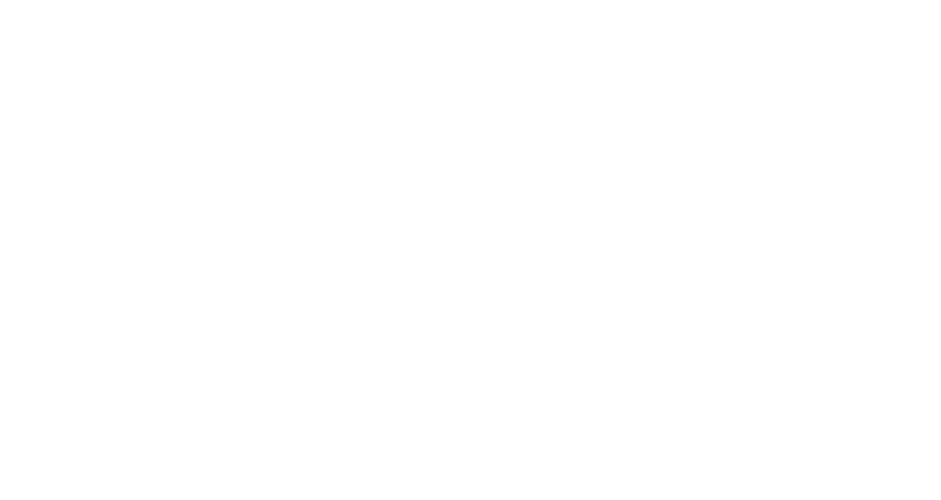
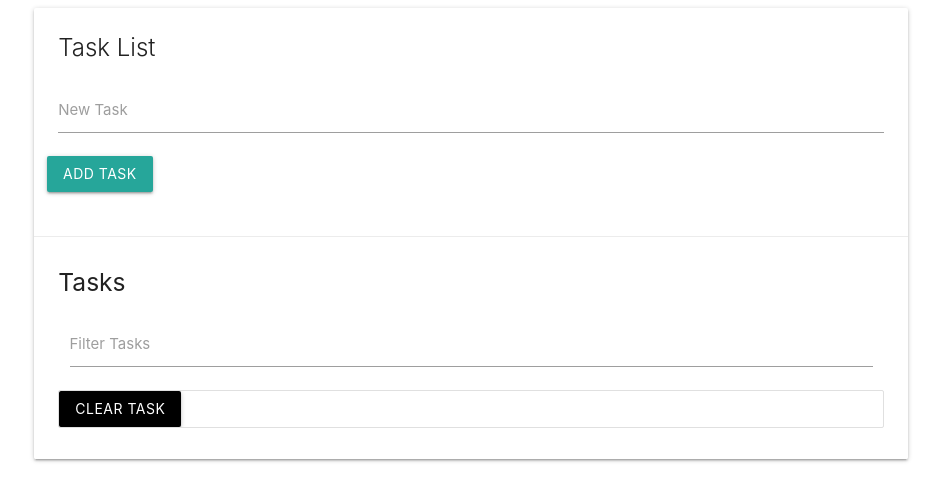
Before and after one commit to anupam6335/DOM-Manipulation-project-TODO-List, a plain HTML site: page index.html in a window 1280 px wide. Shown: the whole page, without its empty margins (169-1110 px from the left). Drawn offline with nearby package versions, Linux system fonts and the light colour scheme.

Commit message:
structure complete

```diff
--- a/index.html
+++ b/index.html
@@ -1,5 +1,6 @@
 <!DOCTYPE html>
 <html lang="en">
+
 <head>
     <meta charset="UTF-8">
     <meta http-equiv="X-UA-Compatible" content="IE=edge">
@@ -10,14 +11,47 @@
     <link rel="stylesheet" href="https://cdnjs.cloudflare.com/ajax/libs/font-awesome/6.2.1/css/all.min.css">
     <title>Note Taking App</title>
 </head>
+
 <body>
 
+    <div class="container">
+        <div class="row">
+            <div class="col s12">
+                <div id="main" class="card">
+                    <div class="card-content">
+                        <span class="card-title">Task List</span>
+                        <div class="row">
+                            <form id="taks-form">
+                                <div class="input-field col s12">
+                                    <input type="text" name="task" class="task">
+                                    <label for="task">New Task</label>
+                                </div>
+                                <input type="submit" value="Add task" class="btn">
+                            </form>
+                        </div>
+                    </div>
+                    <div class="card-action">
+                        <h5 id="task-title">Tasks</h5>
+                       <div class="input-field col s12">
+                        <input type="text" name="filter" id="filter">
+                        <label for="filter">Filter Tasks</label>
+                       </div>
+                       <ul class="collection">
+                        <a src="#" class="clear-tasks btn black">Clear Task</a>
+                       </ul>
+                    </div>
+                </div>
+            </div>
+        </div>
+    </div>
 
 
     <!-- jQuery  -->
-    <script src="https://code.jquery.com/jquery-3.6.1.js" integrity="sha256-3zlB5s2uwoUzrXK3BT7AX3FyvojsraNFxCc2vC/7pNI=" crossorigin="anonymous"></script>
+    <script src="https://code.jquery.com/jquery-3.6.1.js"
+        integrity="sha256-3zlB5s2uwoUzrXK3BT7AX3FyvojsraNFxCc2vC/7pNI=" crossorigin="anonymous"></script>
     <!-- materialize js cdn -->
     <script src="https://cdnjs.cloudflare.com/ajax/libs/materialize/1.0.0/js/materialize.min.js"></script>
+    <script src="app.js"></script>
+</body>
 
-</body>
 </html>
```
